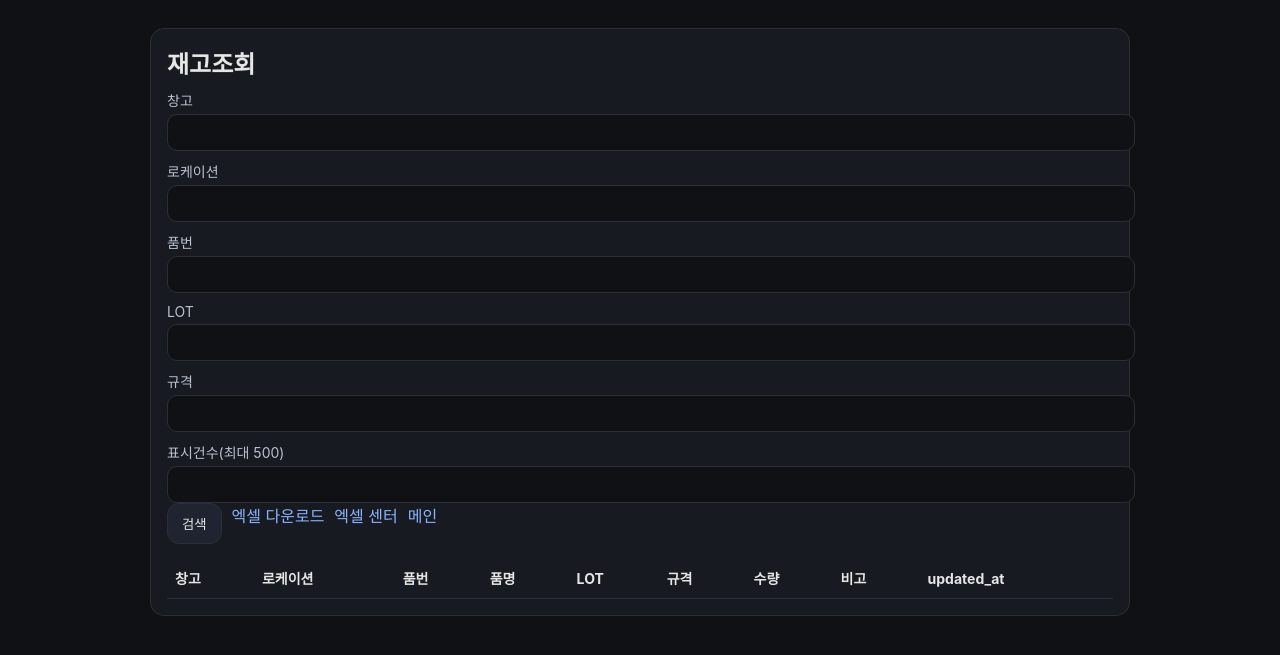
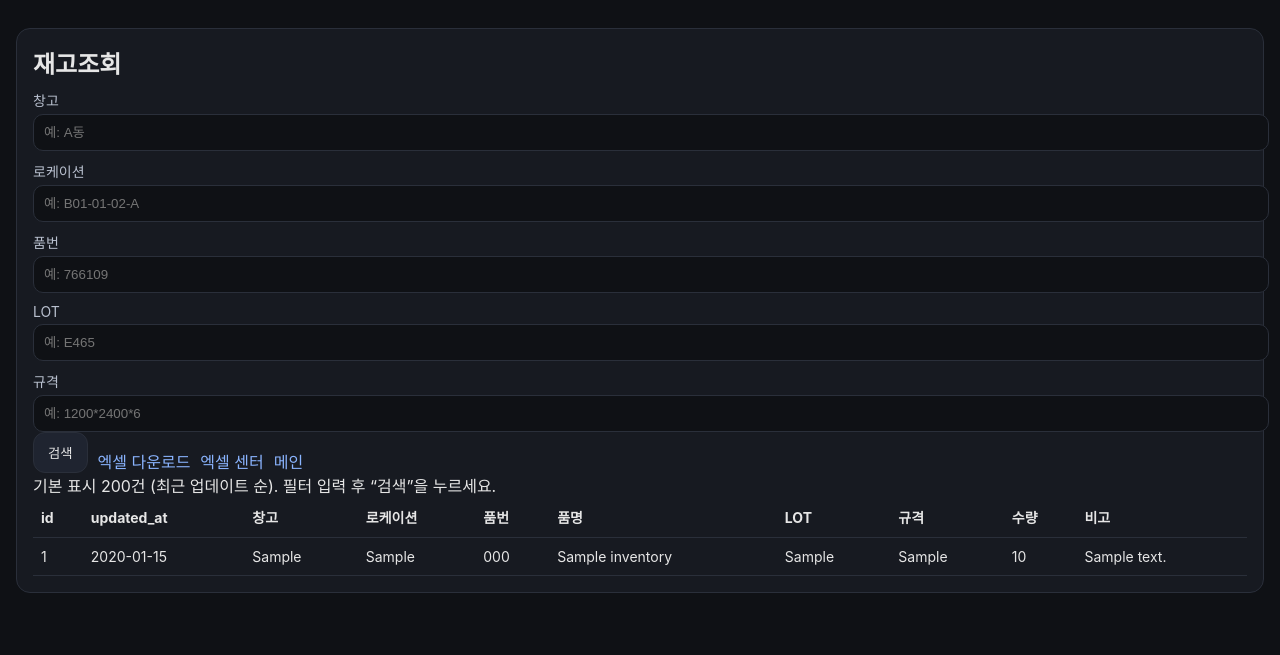
Before and after one commit to dlahtp44-prog/pars-wms-test, a FastAPI app: page /page/inventory in a window 1280 px wide. Shown: the top 655 px of the page. Run offline with FastAPI, Linux system fonts and the light colour scheme; tables that the repository leaves empty hold one stand-in row (values such as "Sample post"); lists and menus that the app fills with data are empty.

Commit message:
Update inventory.html

```diff
--- a/app/templates/inventory.html
+++ b/app/templates/inventory.html
@@ -1,64 +1,119 @@
-<!doctype html>
-<html lang="ko"><head>
-  <meta charset="utf-8"/>
-  <meta name="viewport" content="width=device-width, initial-scale=1"/>
+<!DOCTYPE html>
+<html lang="ko">
+<head>
+  <meta charset="UTF-8" />
+  <meta name="viewport" content="width=device-width, initial-scale=1.0"/>
+  <title>재고조회</title>
   <link rel="stylesheet" href="/static/app.css"/>
-  <title>재고조회</title>
-</head><body>
-<div class="container">
+</head>
+<body>
+  <div class="wrap">
     <div class="card">
       <h2>재고조회</h2>
 
-    <form method="get" action="/page/inventory" class="grid2">
-      <div>
+      <form class="form" method="get" action="/page/inventory">
+        <div class="grid2">
+          <div class="field">
             <label>창고</label>
-        <input name="warehouse" value="{{ filters.warehouse }}"/>
+            <input name="warehouse" value="{{ filters.warehouse }}" placeholder="예: A동"/>
           </div>
-      <div>
+          <div class="field">
             <label>로케이션</label>
-        <input name="location" value="{{ filters.location }}"/>
+            <input name="location" value="{{ filters.location }}" placeholder="예: B01-01-02-A"/>
           </div>
-      <div>
+        </div>
+
+        <div class="grid2">
+          <div class="field">
             <label>품번</label>
-        <input name="item_code" value="{{ filters.item_code }}"/>
+            <input name="item_code" value="{{ filters.item_code }}" placeholder="예: 766109"/>
           </div>
-      <div>
+          <div class="field">
             <label>LOT</label>
-        <input name="lot" value="{{ filters.lot }}"/>
+            <input name="lot" value="{{ filters.lot }}" placeholder="예: E465"/>
           </div>
-      <div>
+        </div>
+
+        <div class="grid2">
+          <div class="field">
             <label>규격</label>
-        <input name="spec" value="{{ filters.spec }}"/>
+            <input name="spec" value="{{ filters.spec }}" placeholder="예: 1200*2400*6"/>
           </div>
-      <div>
-        <label>표시건수(최대 500)</label>
-        <input name="limit" type="number" value="{{ filters.limit }}"/>
+          <div class="field" style="display:flex; gap:10px; align-items:flex-end;">
+            <button class="btn" type="submit">검색</button>
+
+            <a class="btn ghost" href="/page/inventory/excel?warehouse={{ filters.warehouse|urlencode }}&location={{ filters.location|urlencode }}&item_code={{ filters.item_code|urlencode }}&lot={{ filters.lot|urlencode }}&spec={{ filters.spec|urlencode }}">
+              엑셀 다운로드
+            </a>
+
+            <a class="btn ghost" href="/page/excel">엑셀 센터</a>
+            <a class="btn ghost" href="/">메인</a>
           </div>
-      <div style="grid-column:1/-1; display:flex; gap:10px; flex-wrap:wrap;">
-        <button type="submit">검색</button>
-        <a class="btn" href="/page/inventory/excel?warehouse={{filters.warehouse}}&location={{filters.location}}&item_code={{filters.item_code}}&lot={{filters.lot}}&spec={{filters.spec}}">엑셀 다운로드</a>
-        <a class="btn" href="/page/excel">엑셀 센터</a>
-        <a class="btn" href="/">메인</a>
         </div>
       </form>
 
-    <div style="overflow:auto; margin-top:14px;">
-      <table>
+      <div class="hint">기본 표시 200건 (최근 업데이트 순). 필터 입력 후 “검색”을 누르세요.</div>
+
+      <div class="table-wrap">
+        <table class="table" id="invTable">
           <thead>
             <tr>
-            <th>창고</th><th>로케이션</th><th>품번</th><th>품명</th><th>LOT</th><th>규격</th><th>수량</th><th>비고</th><th>updated_at</th>
+              <th>id</th>
+              <th>updated_at</th>
+              <th>창고</th>
+              <th>로케이션</th>
+              <th>품번</th>
+              <th>품명</th>
+              <th>LOT</th>
+              <th>규격</th>
+              <th>수량</th>
+              <th>비고</th>
             </tr>
           </thead>
-        <tbody>
-        {% for r in rows %}
-          <tr>
-            <td>{{r[0]}}</td><td>{{r[1]}}</td><td>{{r[2]}}</td><td>{{r[3]}}</td><td>{{r[4]}}</td><td>{{r[5]}}</td><td style="text-align:right;">{{r[6]}}</td><td>{{r[7]}}</td><td>{{r[8]}}</td>
-          </tr>
-        {% endfor %}
-        </tbody>
+          <tbody id="invBody"></tbody>
         </table>
       </div>
-
     </div>
   </div>
-</body></html>
+
+<script>
+(async function(){
+  const qs = new URLSearchParams(window.location.search);
+  const api = new URL("/api/inventory", window.location.origin);
+
+  // 페이지 필터와 API 파라미터를 동일하게 사용
+  ["warehouse","location","item_code","lot","spec"].forEach(k=>{
+    const v = qs.get(k) || "";
+    if (v) api.searchParams.set(k, v);
+  });
+  api.searchParams.set("limit", "200");
+
+  const res = await fetch(api.toString());
+  if(!res.ok){
+    alert("재고조회 API 호출 실패: " + res.status);
+    return;
+  }
+  const data = await res.json();
+  const body = document.getElementById("invBody");
+  body.innerHTML = "";
+
+  for(const r of data){
+    const tr = document.createElement("tr");
+    tr.innerHTML = `
+      <td>${r.id ?? ""}</td>
+      <td>${r.updated_at ?? ""}</td>
+      <td>${r.warehouse ?? ""}</td>
+      <td>${r.location ?? ""}</td>
+      <td>${r.item_code ?? ""}</td>
+      <td>${r.item_name ?? ""}</td>
+      <td>${r.lot ?? ""}</td>
+      <td>${r.spec ?? ""}</td>
+      <td>${r.qty ?? ""}</td>
+      <td>${r.note ?? ""}</td>
+    `;
+    body.appendChild(tr);
+  }
+})();
+</script>
+</body>
+</html>
```
Lines whose indentation alone changed are shown as unchanged.
